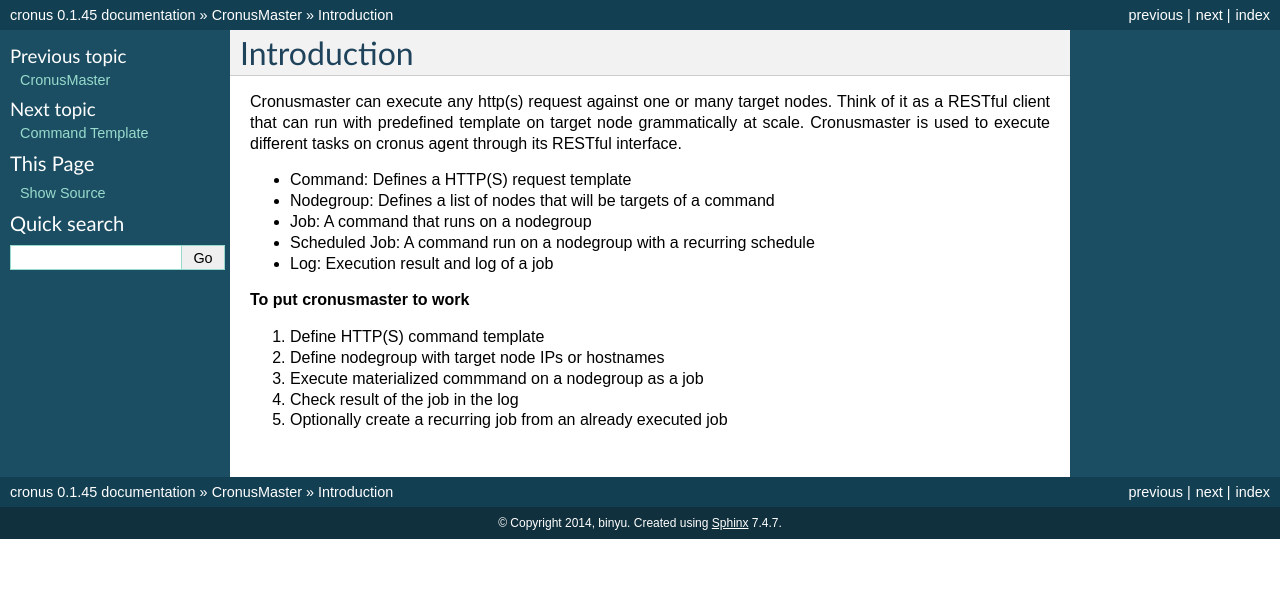
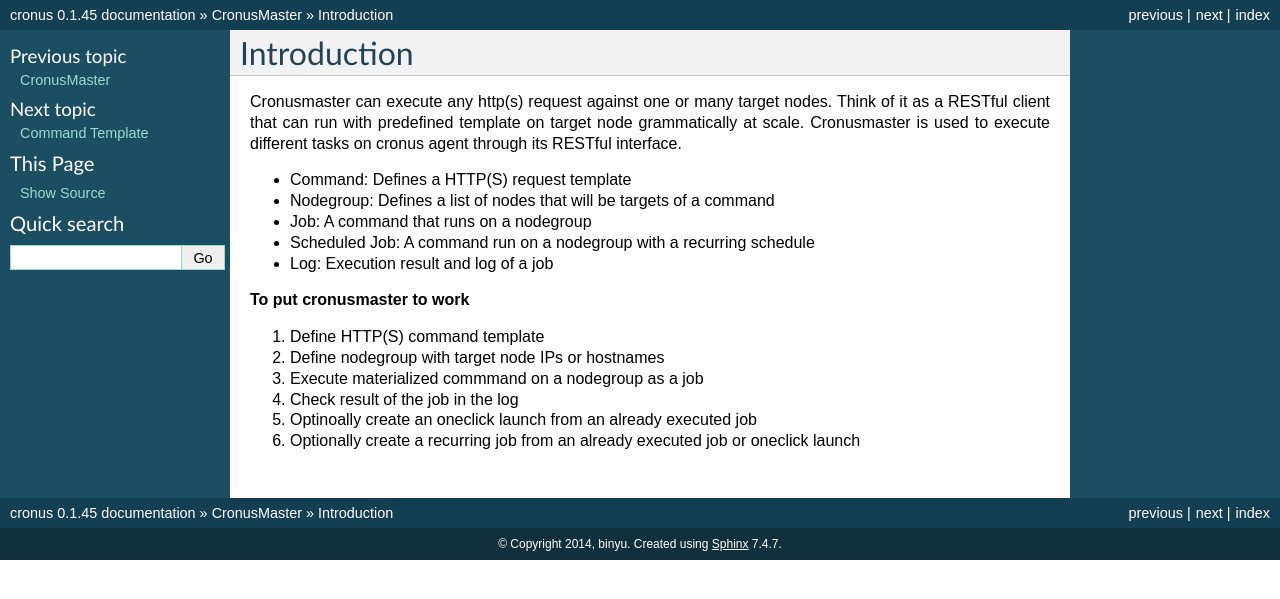
Before and after one commit to cronuspaas/cronusdocs, a Sphinx documentation site: the page built from docs/cronusmaster/introduction.rst, in a window 1280 px wide. Shown: the top 599 px of the page. Built offline with Sphinx 7.4.7, drawn with Linux system fonts in a browser that asks for light colours.

Commit message:
restructure

```diff
--- a/docs/howtos/index.rst
+++ b/docs/cronusagent/index.rst
@@ -1,5 +1,5 @@
 ======================
-Cronus Howto
+Cronus Agent
 ======================
 
 
--- a/docs/cronusmaster/introduction.rst
+++ b/docs/cronusmaster/introduction.rst
@@ -15,4 +15,5 @@ Cronusmaster can execute any http(s) request against one or many target nodes. T
 #. Define nodegroup with target node IPs or hostnames
 #. Execute materialized commmand on a nodegroup as a job
 #. Check result of the job in the log
-#. Optionally create a recurring job from an already executed job
+#. Optinoally create an oneclick launch from an already executed job
+#. Optionally create a recurring job from an already executed job or oneclick launch
--- a/docs/cronusmaster/manage_command.rst
+++ b/docs/cronusmaster/manage_command.rst
@@ -1,4 +1,4 @@
-Manage Command
+Command
 ===================
 
 **Create command**
--- a/docs/cronusmaster/oneclick_command.rst
+++ b/docs/cronusmaster/oneclick_command.rst
@@ -1,7 +1,7 @@
 OneClick Launch
 ===================
 
-Oneclick command captures all the input necessary to launch a command job, this allows a job to be launched with "one click" (or one API call).
+Oneclick launch captures all the input necessary to launch a command job, this allows a job to be launched with "one click" (or one API call).
 
 **Why it is useful**
 
--- a/docs/index.rst
+++ b/docs/index.rst
@@ -6,5 +6,6 @@ Cronus Table of Contents
    :maxdepth: 3
    :glob:
 
+   getting_started/index
    cronusmaster/index
-   howtos/index
+   cronusagent/index
```
Also changed, not shown: docs/getting_started/index.rst (added, +10 -0 lines), docs/cronusagent/Agent_API_Howto.rst (renamed from docs/howtos/Agent_API_Howto.rst), docs/cronusagent/Agent_Config_Howto.rst (renamed from docs/howtos/Agent_Config_Howto.rst), docs/cronusagent/agent_ssl_auth.rst (renamed from docs/howtos/agent_ssl_auth.rst), docs/cronusagent/agent_upgrade.rst (renamed from docs/howtos/agent_upgrade.rst), docs/cronusagent/app_access_data.rst (renamed from docs/howtos/app_access_data.rst), docs/cronusagent/app_deployed_by_agent.rst (renamed from docs/howtos/app_deployed_by_agent.rst), docs/cronusagent/app_lcm_scripts.rst (renamed from docs/howtos/app_lcm_scripts.rst), docs/cronusagent/install_ec2.rst (renamed from docs/howtos/install_ec2.rst), docs/cronusagent/install_gce.rst (renamed from docs/howtos/install_gce.rst), docs/cronusagent/security_best_practice.rst (renamed from docs/howtos/security_best_practice.rst), docs/cronusmaster/configurations.rst (added), docs/getting_started/deploy_application_workflow.rst (added), docs/getting_started/getting_started.rst (added).
